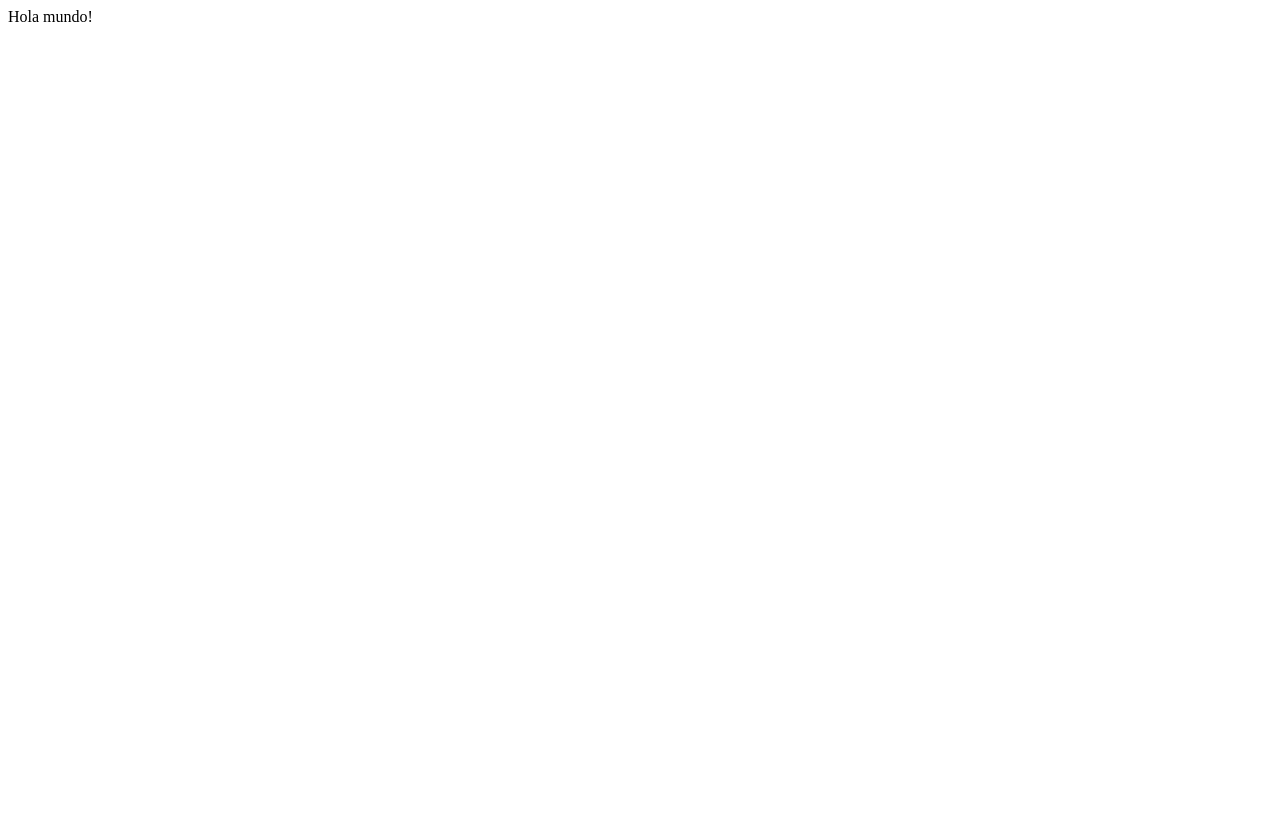
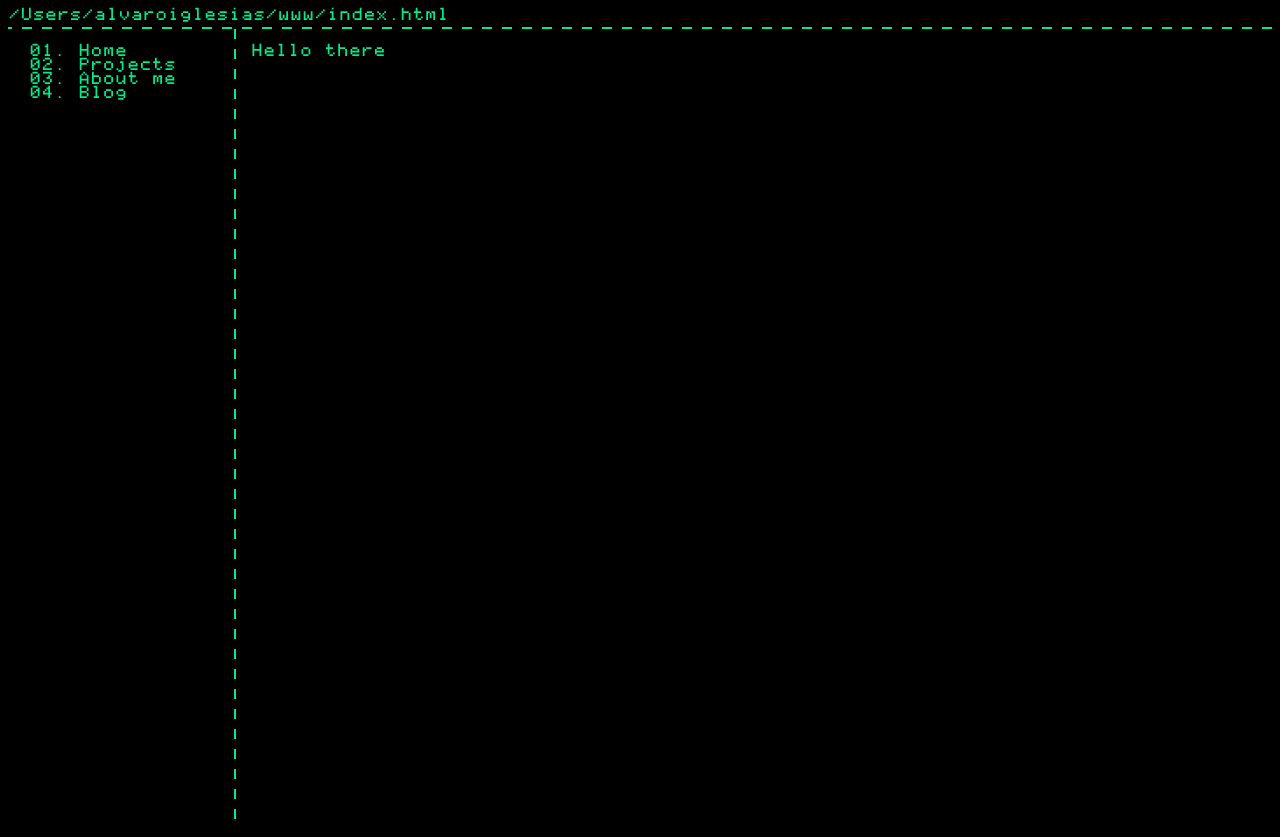
Before and after one commit to alvaroid01/alvaroid, a plain HTML site: page index.html in a window 1280 px wide. Before the commit the page ends 800 px from the top, so only its background shows below. Drawn offline with Linux system fonts and the light colour scheme.

Commit message:
Added style

```diff
--- a/index.css
+++ b/index.css
@@ -0,0 +1,77 @@
+@font-face {
+  font-family: 'apple-ii';
+  src: url('./assets/fonts/PrintChar21.ttf') format('truetype');
+}
+@font-face {
+  font-family: 'apple-iii';
+  src: url('./assets/fonts/PRNumber3.ttf') format('truetype');
+}
+
+:root{
+ background-color: black;
+ color: #00EB89;
+ font-family: 'apple-ii', monospace;
+ font-size: 14px;
+ overflow-y: hidden;
+}
+.content-wrapper{
+  display: flex;
+  justify-content: space-evenly;
+}
+.content-left,.content-right{
+  text-align: left;
+  display: flex;
+  width: 49%;
+  padding: 15px
+  ;
+}
+.content-left{
+  width:15.7%;
+}
+.content-left ul {
+  margin: 0;
+  margin-left: 15px;
+  list-style:decimal-leading-zero;
+}
+.content-left li {
+  margin: 0;
+  padding: 0;
+}
+.content-right{
+  width:85%;
+}
+.vertical-spacer{
+  margin-left: 10px;
+  width: 2px;
+  height: 100vh;
+  background: repeating-linear-gradient(
+    to bottom,
+    #00EB89 0,
+    #00EB89 10px,
+    transparent 10px,
+    transparent 20px
+  );
+}
+.horizontal-spacer {
+  margin-top: 5px;
+
+  width: 100%;
+  height: 2px;
+  background: repeating-linear-gradient(
+    to left,
+    #00EB89 0px,
+    #00EB89 10px,
+    transparent 10px,
+    transparent 20px
+  );
+}
+
+.route a {
+  cursor: pointer;
+}
+#index{
+  display: flex;
+}
+#projects,#about,#blog{
+  display: none;
+}
--- a/index.html
+++ b/index.html
@@ -1,13 +1,39 @@
 <!DOCTYPE html>
 <html>
   <head>
-	<meta charset="utf-8">
-	<meta name="viewport" content="width=device-width, initial-scale=1">
+    <meta charset="utf-8" />
+    <meta name="viewport" content="width=device-width, initial-scale=1" />
     <script src="./index.js"></script>
-	<link rel="stylesheet" href="./index.css">
+    <link rel="stylesheet" href="./index.css" />
     <title>Alvaro</title>
   </head>
+  <div class="route">
+    /<a onclick="goToIndex()">Users/alvaroiglesias</a>/www/<span
+      class="current-path"
+      >index.html</span
+    >
+  </div>
+
+  <div class="horizontal-spacer"></div>
   <body>
-HOLA
+    <div class="content-wrapper">
+      <div class="content-left">
+        <ul>
+          <li onclick="renderSection('index')">Home</li>
+          <li onclick="renderSection('projects')">Projects</li>
+          <li onclick="renderSection('about')">About me</li>
+          <li onclick="renderSection('blog')">Blog</li>
+        </ul>
+      </div>
+      <div class="vertical-spacer"></div>
+      <div class="content-right">
+        <!-- <div id="indwerr">Hi there! Welcome to my webpage. If you happen to have</div> -->
+        <div id="projects">Projects</div>
+        <div id="index">
+          <!-- I am Alvaro Iglesias, a Software Engineer  -->Hello there
+        </div>
+        <div id="blog">Blog</div>
+      </div>
+    </div>
   </body>
 </html>
--- a/index.js
+++ b/index.js
@@ -1,7 +1,21 @@
 document.addEventListener('DOMContentLoaded',(evt=>{
+  const content = document.querySelectorAll('.content-right div')
+  content.forEach((e)=>{
+    if(id === section) e.style.display = 'flex'
+   else  e.style.display = 'none'
+ })
+}))
 
+  function goToIndex(params) {
+   document.querySelector('.content-left').textContent = 'Fuck off'
+  }
+  function renderSection(section){
+    document.querySelector('.current-path').textContent = `${section}.html`
+    const content = document.querySelectorAll('.content-right div')
 
-
-  document.body.textContent = 'Hola mundo!'
-
-}))
+    content.forEach((e)=>{
+       const id = e.getAttribute('id')
+       if(id === section) e.style.display = 'flex'
+      else  e.style.display = 'none'
+    })
+  }
```
Also changed, not shown: assets/fonts/PRNumber3.ttf (added), assets/fonts/PrintChar21.ttf (added). Lines whose indentation alone changed are shown as unchanged.
